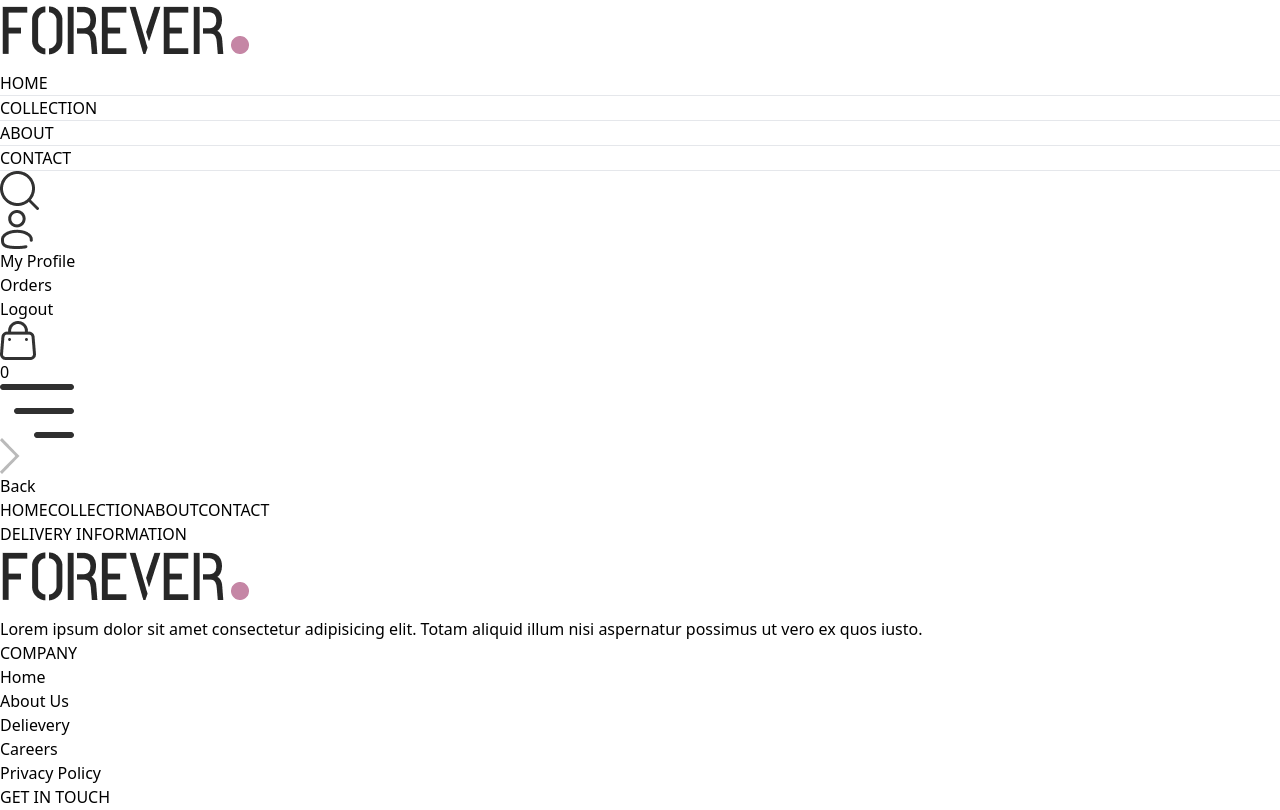
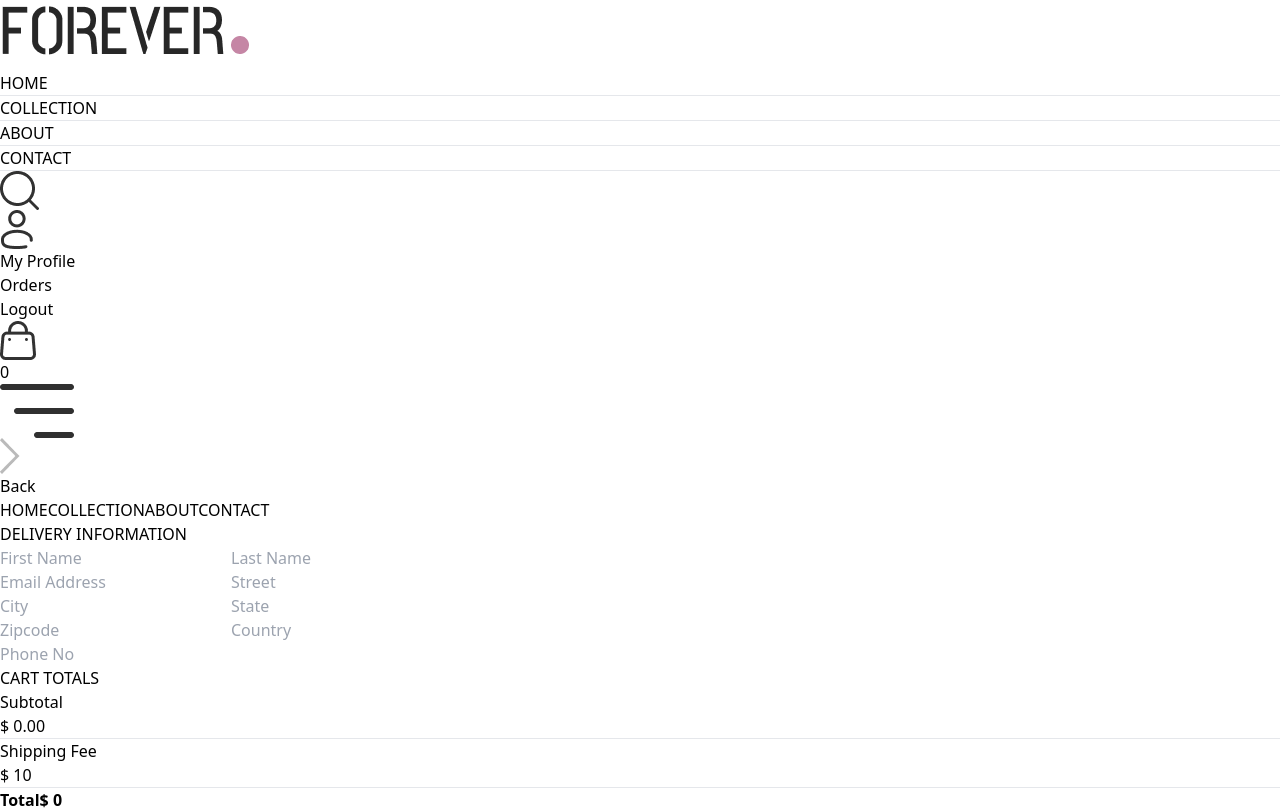
Before and after one commit to Kadunapikin/Chongai-store, a React (Vite) app in the folder frontend/: page /place-order in a window 1280 px wide. Shown: the top 810 px of the page. Built offline with nearby package versions, Linux system fonts and the light colour scheme.

Commit message:
add shipping details input and mount CartTotal component

```diff
--- a/frontend/src/pages/PlaceOrder.jsx
+++ b/frontend/src/pages/PlaceOrder.jsx
@@ -1,5 +1,6 @@
 import React from 'react'
 import Title from '../components/Title'
+import CartTotal from '../components/CartTotal'
 
 const PlaceOrder = () => {
   return (
@@ -10,7 +11,25 @@
           <Title text1={'DELIVERY'} text2={'INFORMATION'} />
         </div>
         <div className='flex gap-3'>
-
+          <input className='border border-gray-300 rounded py-1.5 px-3.5 w-full' type="text" placeholder='First Name' />
+          <input className='border border-gray-300 rounded py-1.5 px-3.5 w-full' type="text" placeholder='Last Name' />
+        </div>
+        <input className='border border-gray-300 rounded py-1.5 px-3.5 w-full' type="email" placeholder='Email Address' />
+        <input className='border border-gray-300 rounded py-1.5 px-3.5 w-full' type="text" placeholder='Street' />
+        <div className='flex gap-3'>
+          <input className='border border-gray-300 rounded py-1.5 px-3.5 w-full' type="text" placeholder='City' />
+          <input className='border border-gray-300 rounded py-1.5 px-3.5 w-full' type="text" placeholder='State' />
+        </div>
+        <div className='flex gap-3'>
+          <input className='border border-gray-300 rounded py-1.5 px-3.5 w-full' type="number" placeholder='Zipcode' />
+          <input className='border border-gray-300 rounded py-1.5 px-3.5 w-full' type="text" placeholder='Country' />
+        </div>
+        <input className='border border-gray-300 rounded py-1.5 px-3.5 w-full' type="number" placeholder='Phone No' />
+      </div>
+      {/* ----------------------------Right side--------------------- */}
+      <div className='mt-8'>
+        <div className='mt-8 min-w-80'>
+          <CartTotal />
         </div>
       </div>
 
```
